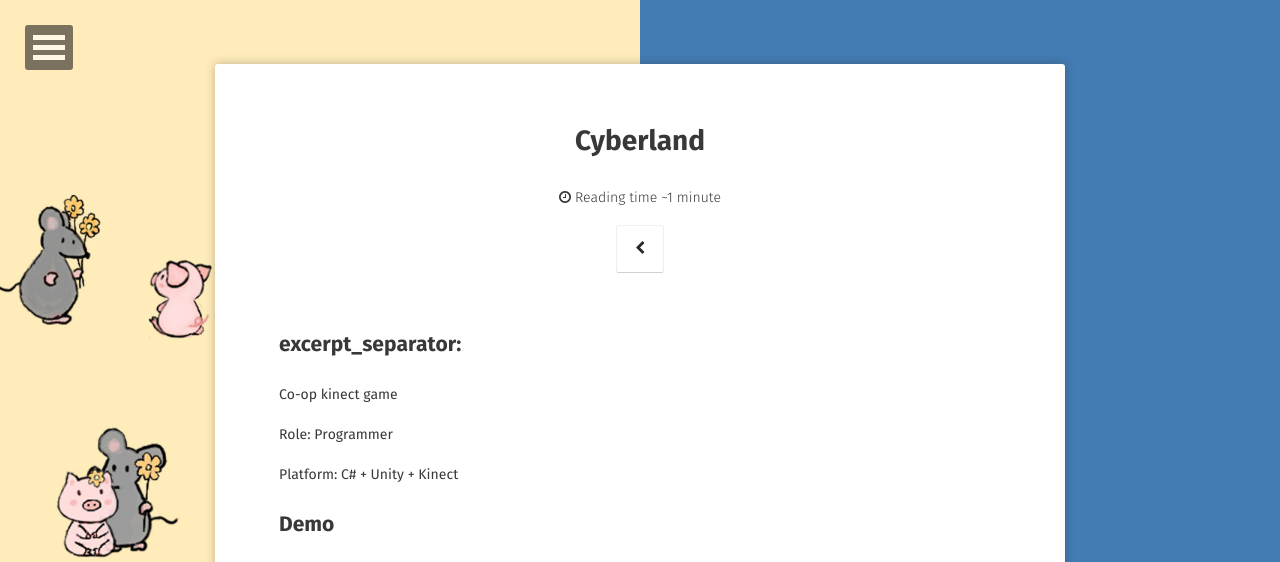
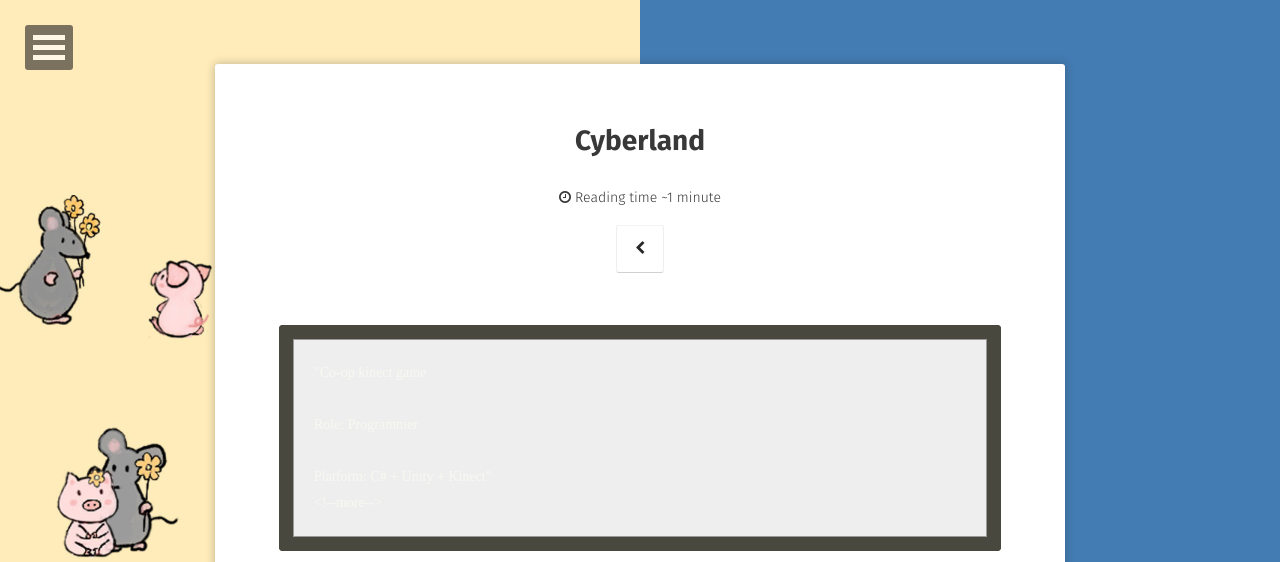
Before and after one commit to MuruC/MuruC.github.io, a Jekyll site: the page built from _posts/2021-09-04-Cyberland.md, in a window 1280 px wide. Shown: the top 562 px of the page. Built offline with Jekyll 4.4.1, drawn with Linux system fonts in a browser that asks for light colours; some web fonts are replaced; comment, search, counter and statistics services are not loaded; grey boxes are pictures that could not be loaded.

```diff
--- a/_posts/2021-09-04-Cyberland.md
+++ b/_posts/2021-09-04-Cyberland.md
@@ -7,18 +7,15 @@ comments: true
 game: true
 pagetype: 1
 figure: cyberland-feature.png
-
----
 excerpt_separator: <!--more-->
 ---
-Co-op kinect game
 
-Role: Programmer
+    "Co-op kinect game
 
-Platform: C# + Unity + Kinect
-<!--more-->
+    Role: Programmer
 
-
+    Platform: C# + Unity + Kinect"
+    <!--more-->
 
 ## Demo
 <iframe width="560" height="315" src="https://www.youtube.com/embed/NabUOkgpaI8" frameborder="0" allow="accelerometer; autoplay; encrypted-media; gyroscope; picture-in-picture" allowfullscreen></iframe>
```
